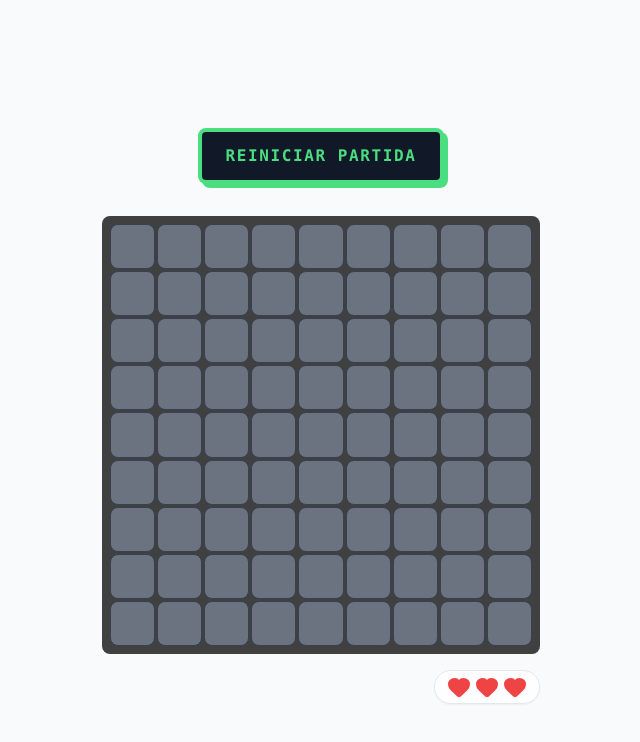
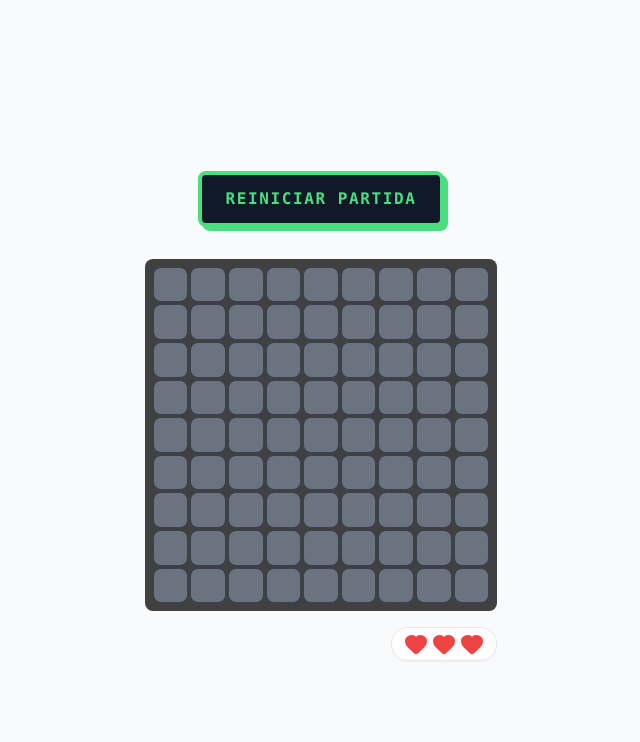
Before and after one commit to Federico-Benitez/buscaminas, a React (Vite) app: page / in a window 1280 px wide. Both pictures are taken after a click on the button "PRINCIPIANTE (9X9, 10 MINAS, 3 VIDAS)". Shown: the top 742 px of the page, without its empty margins (319-959 px from the left). Built offline with nearby package versions, Linux system fonts and the light colour scheme.

Commit message:
feat: implement basic game board and cell components with styling and interaction, adding `clsx` dependency.

```diff
--- a/package.json
+++ b/package.json
@@ -12,6 +12,7 @@
     "test:e2e": "playwright test"
   },
   "dependencies": {
+    "clsx": "^2.1.1",
     "lucide-react": "^0.554.0",
     "react": "^19.2.0",
     "react-dom": "^19.2.0"
--- a/src/components/Board.tsx
+++ b/src/components/Board.tsx
@@ -1,8 +1,10 @@
+import { clsx as cx } from "clsx";
 import { Cell } from "./Cell";
 import type GameClass from "../game/Game";
 import type { Board as BoardType } from "../game/types";
 import { LivesDisplay } from "./LivesDisplay";
 import { useEffect, useState, useRef } from "react";
+
 
 type Props = {
     board: GameClass | ReturnType<GameClass["toJSON"]>;
@@ -20,30 +22,28 @@ export function Board({ board, onCellClick, onCellRightClick, lives, maxLives }:
     const boardGrid: BoardType = isBoardWithToJSON(board) ? board.toJSON() : (board as BoardType);
     const cols = boardGrid[0].length;
     const containerRef = useRef<HTMLDivElement>(null);
+    const isBigBoard = cols > 9;
     const [scale, setScale] = useState(1);
 
     useEffect(() => {
+        if (isBigBoard) {
+            return;
+        }
+
         const handleResize = () => {
             if (!containerRef.current) return;
 
-            // Calculate required width more accurately:
-            // - Each cell: 40px (w-10)
-            // - Gap between cells: 2px
-            // - Board padding: 8px on each side (p-2 = 0.5rem = 8px)
-            // Total width = (cols * 40) + ((cols - 1) * 2) + (2 * 8)
-            const cellWidth = 40;
-            const gapWidth = 2;
-            const boardPadding = 16; // p-2 on both sides
-            const boardWidth = (cols * cellWidth) + ((cols - 1) * gapWidth) + boardPadding;
+            const boardEl = containerRef.current.querySelector('.board-grid');
+            if (!boardEl) return;
 
-            // Available width with some margin for safety
-            const isMobile = window.innerWidth < 640; // sm breakpoint
-            const horizontalMargin = isMobile ? 16 : 48; // Less margin on mobile
-            const availableWidth = window.innerWidth - horizontalMargin;
+            const rect = boardEl.getBoundingClientRect();
+            const boardWidth = rect.width;
 
-            if (boardWidth > availableWidth) {
-                // Add a small buffer to prevent edge cases
-                setScale((availableWidth / boardWidth) * 0.98);
+            const margin = 24; // small safety margin
+            const available = window.innerWidth - margin;
+
+            if (boardWidth > available) {
+                setScale((available / boardWidth) * 0.98);
             } else {
                 setScale(1);
             }
@@ -52,17 +52,29 @@ export function Board({ board, onCellClick, onCellRightClick, lives, maxLives }:
         handleResize();
         window.addEventListener('resize', handleResize);
         return () => window.removeEventListener('resize', handleResize);
-    }, [cols]);
+    }, [cols, isBigBoard]);
+
+
     return (
-        <div className="flex justify-center items-center p-2 sm:p-6 w-full overflow-hidden">
+        <div className={cx("flex items-center p-2 sm:p-6 w-full", {
+            "justify-center overflow-hidden": !isBigBoard,
+            "overflow-x-auto justify-start": isBigBoard
+        })}>
             <div
                 ref={containerRef}
-                className="relative transition-transform duration-200 origin-center"
-                style={{ transform: `scale(${scale})` }}
+                className="transition-transform duration-200 origin-top"
+                style={{ transform: `scale(${isBigBoard ? 1 : scale})` }}
             >
                 <div
-                    className="grid gap-[2px] bg-neutral-700 p-2 rounded-lg w-fit mx-auto"
-                    style={{ gridTemplateColumns: `repeat(${cols}, minmax(0, 1fr))` }}
+                    className={cx("board-grid grid gap-[2px] bg-neutral-700 p-2 rounded-lg mx-auto w-full", {
+                        "max-w-[360px]": !isBigBoard,
+                        "sm:max-w-[480px]": !isBigBoard,
+                        "md:max-w-full": !isBigBoard,
+                        "w-max": isBigBoard
+                    })}
+                    style={{
+                        gridTemplateColumns: `repeat(${cols}, minmax(18px, 1fr))`,
+                    }}
                 >
                     {boardGrid.map((row, y) =>
                         row.map((cell, x) => (
--- a/src/components/Cell.tsx
+++ b/src/components/Cell.tsx
@@ -14,9 +14,13 @@ export function Cell({ cell, onClick, onRightClick }: Props) {
       onContextMenu={onRightClick}
       className={`
     aspect-square w-full flex items-center justify-center
-    select-none transition-transform duration-150
+    select-none transition-transform
 
-    border border-gray-700 text-lg font-bold
+    border border-gray-700
+    font-bold
+
+    text-xs     /* tamaño celular */
+    sm:text-sm  /* más grande en 640px+ */
 
     ${cell.isRevealed
           ? "bg-gray-300 text-black"
```
Also changed, not shown: 1 other file (tests, documents, lock files or other folders).
